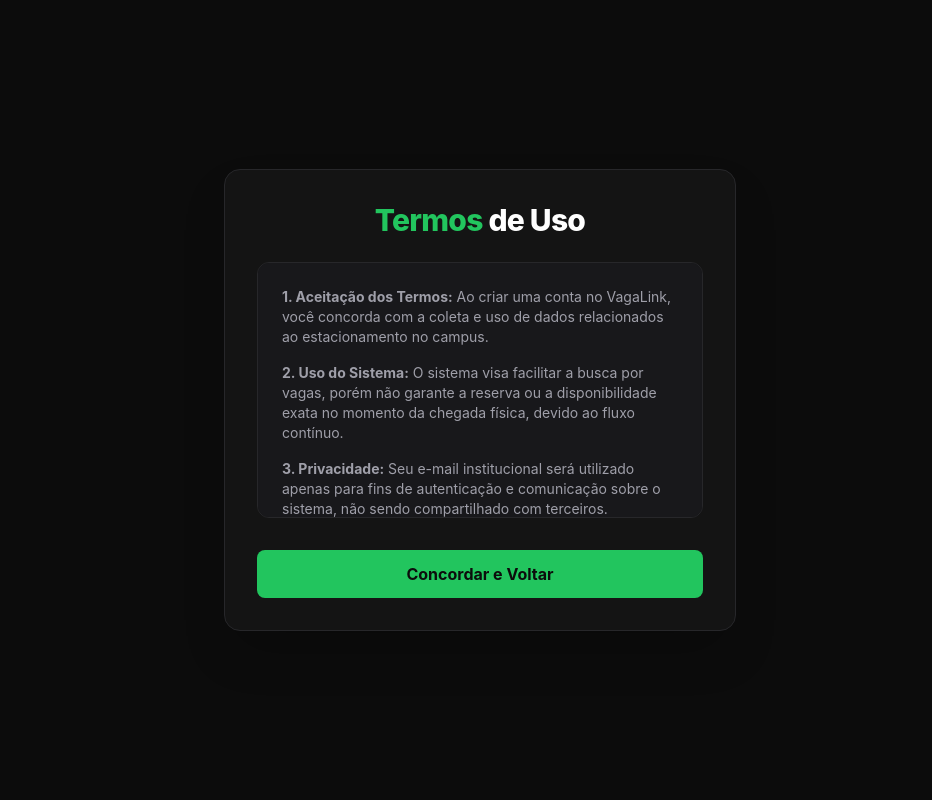
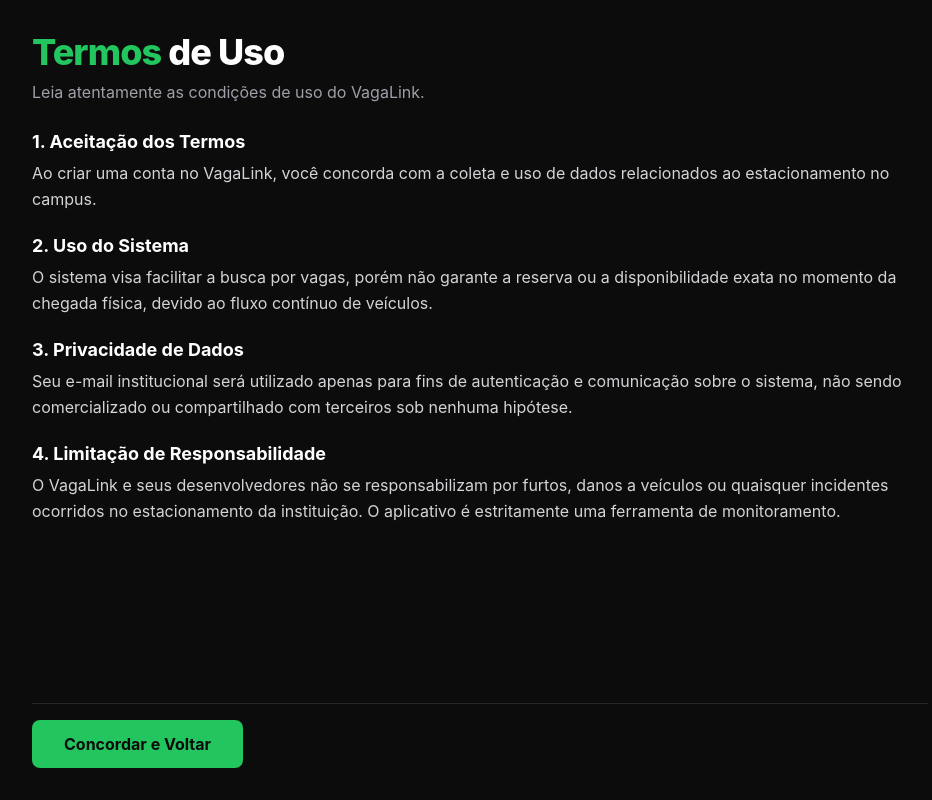
Before and after one commit to jonatas-renan/VagaLink, a React (Vite) app: page /termos in a window 1280 px wide. Shown: the whole page, without its empty margins (160-1092 px from the left). Built offline with nearby package versions, Linux system fonts and the light colour scheme; no server answers.

Commit message:
style: melhora layout e tipografia da tela de termos de uso

```diff
--- a/src/components/Termos.jsx
+++ b/src/components/Termos.jsx
@@ -2,36 +2,56 @@ import { Link } from 'react-router-dom'
 
 export default function Termos() {
   return (
-    <div className="min-h-screen bg-vaga-dark flex items-center justify-center p-4 font-sans text-white">
-      <div className="bg-vaga-card border border-zinc-800 w-full max-w-lg rounded-2xl p-8 shadow-2xl">
+    <div className="min-h-[100dvh] bg-vaga-dark flex flex-col items-center p-6 md:p-8 font-sans text-white">
 
-        <h2 className="text-3xl font-extrabold tracking-tight text-center mb-6">
+      {/* Container limitador para não esticar infinitamente em telas gigantes */}
+      <div className="w-full max-w-4xl flex flex-col h-full flex-1">
+
+        {/* Cabeçalho */}
+        <div className="flex-none mb-6">
+          <h2 className="text-3xl md:text-4xl font-extrabold tracking-tight">
             <span className="text-vaga-green">Termos </span>
             <span className="text-white">de Uso</span>
           </h2>
-
-        <div className="bg-zinc-900 p-6 rounded-xl border border-zinc-800 text-sm text-zinc-400 h-64 overflow-y-auto mb-8 space-y-4 custom-scrollbar">
-          <p>
-            <strong>1. Aceitação dos Termos:</strong> Ao criar uma conta no VagaLink, você concorda com a coleta e uso de dados relacionados ao estacionamento no campus.
-          </p>
-          <p>
-            <strong>2. Uso do Sistema:</strong> O sistema visa facilitar a busca por vagas, porém não garante a reserva ou a disponibilidade exata no momento da chegada física, devido ao fluxo contínuo.
-          </p>
-          <p>
-            <strong>3. Privacidade:</strong> Seu e-mail institucional será utilizado apenas para fins de autenticação e comunicação sobre o sistema, não sendo compartilhado com terceiros.
-          </p>
-          <p>
-            <strong>4. Limitação de Responsabilidade:</strong> O VagaLink não se responsabiliza por furtos, danos a veículos ou incidentes ocorridos no estacionamento da instituição.
+          <p className="text-zinc-400 mt-2 text-base">
+            Leia atentamente as condições de uso do VagaLink.
           </p>
         </div>
 
+        {/* Conteúdo */}
+        <div className="flex-1 overflow-y-auto pr-2 space-y-5 text-base text-zinc-300 leading-relaxed custom-scrollbar">
+          <div>
+            <strong className="text-white text-lg block mb-1">1. Aceitação dos Termos</strong>
+            <p>Ao criar uma conta no VagaLink, você concorda com a coleta e uso de dados relacionados ao estacionamento no campus.</p>
+          </div>
+
+          <div>
+            <strong className="text-white text-lg block mb-1">2. Uso do Sistema</strong>
+            <p>O sistema visa facilitar a busca por vagas, porém não garante a reserva ou a disponibilidade exata no momento da chegada física, devido ao fluxo contínuo de veículos.</p>
+          </div>
+
+          <div>
+            <strong className="text-white text-lg block mb-1">3. Privacidade de Dados</strong>
+            <p>Seu e-mail institucional será utilizado apenas para fins de autenticação e comunicação sobre o sistema, não sendo comercializado ou compartilhado com terceiros sob nenhuma hipótese.</p>
+          </div>
+
+          <div>
+            <strong className="text-white text-lg block mb-1">4. Limitação de Responsabilidade</strong>
+            <p>O VagaLink e seus desenvolvedores não se responsabilizam por furtos, danos a veículos ou quaisquer incidentes ocorridos no estacionamento da instituição. O aplicativo é estritamente uma ferramenta de monitoramento.</p>
+          </div>
+        </div>
+
+        {/* Rodapé com o botão */}
+        <div className="flex-none mt-6 pt-4 border-t border-zinc-800">
           <Link
             to="/login"
-          className="block text-center w-full bg-vaga-green text-vaga-dark font-bold py-3 rounded-lg hover:brightness-110 transition-all"
+            className="flex justify-center items-center w-full md:w-auto md:inline-flex px-8 py-3 bg-vaga-green text-vaga-dark font-bold text-base rounded-lg hover:brightness-110 transition-all active:scale-[0.98]"
           >
             Concordar e Voltar
           </Link>
         </div>
+
+      </div>
     </div>
   )
 }
```
Lines whose indentation alone changed are shown as unchanged.
